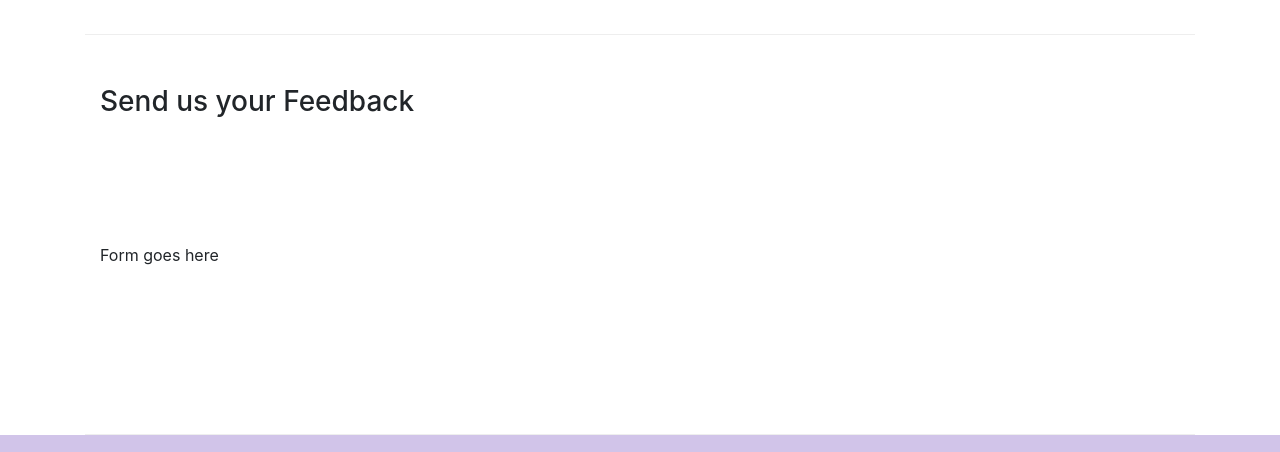
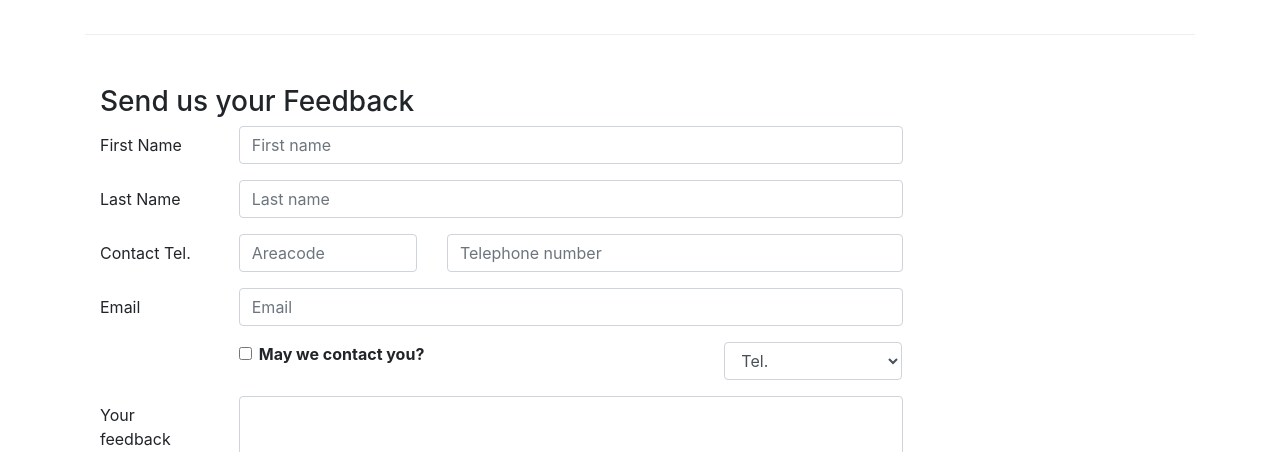
Before and after one commit to Sid06/bootstrap, a website: page contactus.html in a window 1280 px wide. Shown: the part 830-1282 px from the top of the page. Drawn offline with nearby package versions, Linux system fonts and the light colour scheme.

Commit message:
feedback form

```diff
--- a/contactus.html
+++ b/contactus.html
@@ -92,7 +92,68 @@
               <h3>Send us your Feedback</h3>
            </div>
             <div class="col-12 col-md-9">
-                Form goes here
+                <form>
+                    <div class="form-group row">
+                       <label for="firstname" class="col-md-2 col-form-label">First Name</label>
+                        <div class="col-md-10">
+                            <input type="text" class="form-control" id="firstname" name="firstname" placeholder="First name">
+                        </div>
+                    </div>
+
+                    <div class="form-group row">
+                        <label for="lastname" class="col-md-2 col-form-label">Last Name</label>
+                        <div class="col-md-10">
+                            <input type="text" class="form-control" id="lastname" name="lastname" placeholder="Last name">
+                        </div>
+                    </div>
+
+                    <div class="form-group row">
+                       <label for="telnum" class="col-12 col-md-2 col-form-label">Contact Tel.</label>
+                        <div class="col-5 col-md-3">
+                            <input type="tel" class="form-control" id="areacode" name="areacode" placeholder="Areacode">
+                        </div>
+                        <div class="col-7 col-md-7">
+                            <input type="tel" class="form-control" id="telnum" name="telnum" placeholder="Telephone number">
+                        </div>
+                    </div>
+
+                    <div class="form-group row">
+                        <label for="email" class="col-md-2 col-form-label">Email</label>
+                        <div class="col-md-10">
+                            <input type="email" class="form-control" id="email" name="email" placeholder="Email">
+                        </div>
+                    </div>
+
+                    <div class="form-group row">
+                        <div class="col-md-6 offset-md-2">
+                            <div class="form-check">
+                                <input type="checkbox" class="form-check-input" name="approve" id="approve" value="">
+                                <label class="form-check-label" for="approve">
+                                    <strong>May we contact you?</strong>
+                                </label>
+                            </div>
+                        </div>
+                        <div class="col-md-3 offset-md-1">
+                            <select class="form-control">
+                                <option>Tel.</option>
+                                <option>Email</option>
+                            </select>
+                        </div>
+                    </div>
+
+                    <div class="form-group row">
+                        <label for="feedback" class="col-md-2 col-form-label">Your feedback</label>
+                        <div class="col-md-10">
+                            <textarea class="form-control" id="feedback" name="feedback" rows="10"></textarea>
+                        </div>
+                    </div>
+
+                    <div class="form-group row">
+                        <div class="offset-md-2 col-md-10">
+                            <button type="submit" class="btn btn-primary">Send Feedback</button>
+                        </div>
+                    </div>
+                </form>
             </div>
              <div class="col-12 col-md">
             </div>
```
